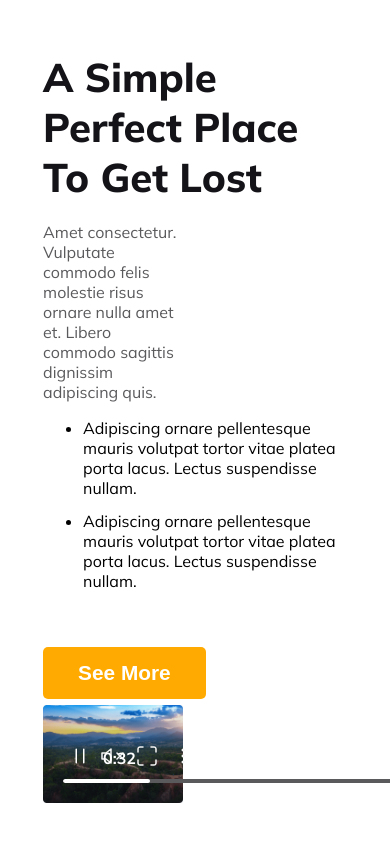
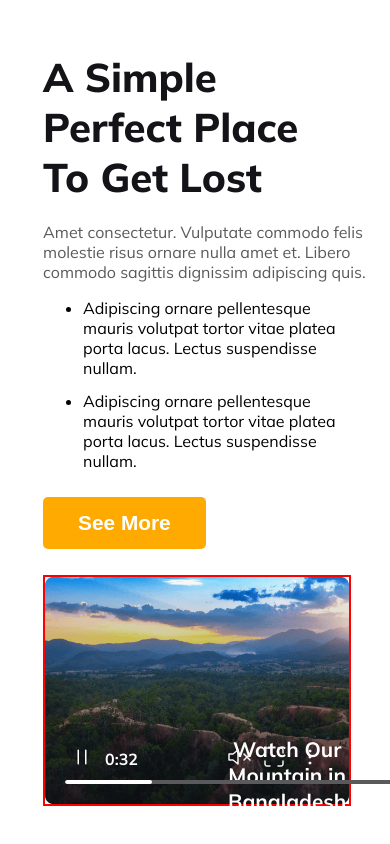
Before and after one commit to Shaon247on/Assignment-02-hero-travel, a plain HTML site: page index.html in a window 390 px wide. Shown: the part 6431-7275 px from the top of the page. Drawn offline with Linux system fonts and the light colour scheme.

Commit message:
taking a small break-adding responsiveness to the lost section

```diff
--- a/style/style.css
+++ b/style/style.css
@@ -552,7 +552,7 @@ main {
 
 .lost-description {
     color: var(--gray-color);
-    max-width: 35vw;
+    width: 35vw;
 }
 
 .lost-text-section>ul {
@@ -580,13 +580,13 @@ main {
 
 .lost-image-section {
     margin-bottom: 0px;
-    max-width: 46vw;
+    width: 46vw;
     height: 25vw;
     position: relative;
 }
 
 .lost-image {
-    max-width: 46vw;
+    width: 46vw;
     height: 25vw;
     position: relative;
 }
@@ -870,4 +870,32 @@ main {
     .lost-section {
         flex-direction: column;
     }
+
+    .lost-description {
+        width: 335px;
+    }
+
+    .lost-description>ul {
+        margin-bottom: 10px;
+    }
+
+    .lost-button {
+        margin-top: 10px;
+        margin-bottom: 20px;
+    }
+
+    .lost-image-section {
+        width: 78vw;
+        height: 58vw;
+        border: 2px solid red;
+    }
+
+    .lost-image{
+        width: 100%;
+        height: 58vw;
+    }
+
+
+
+
 }
```
